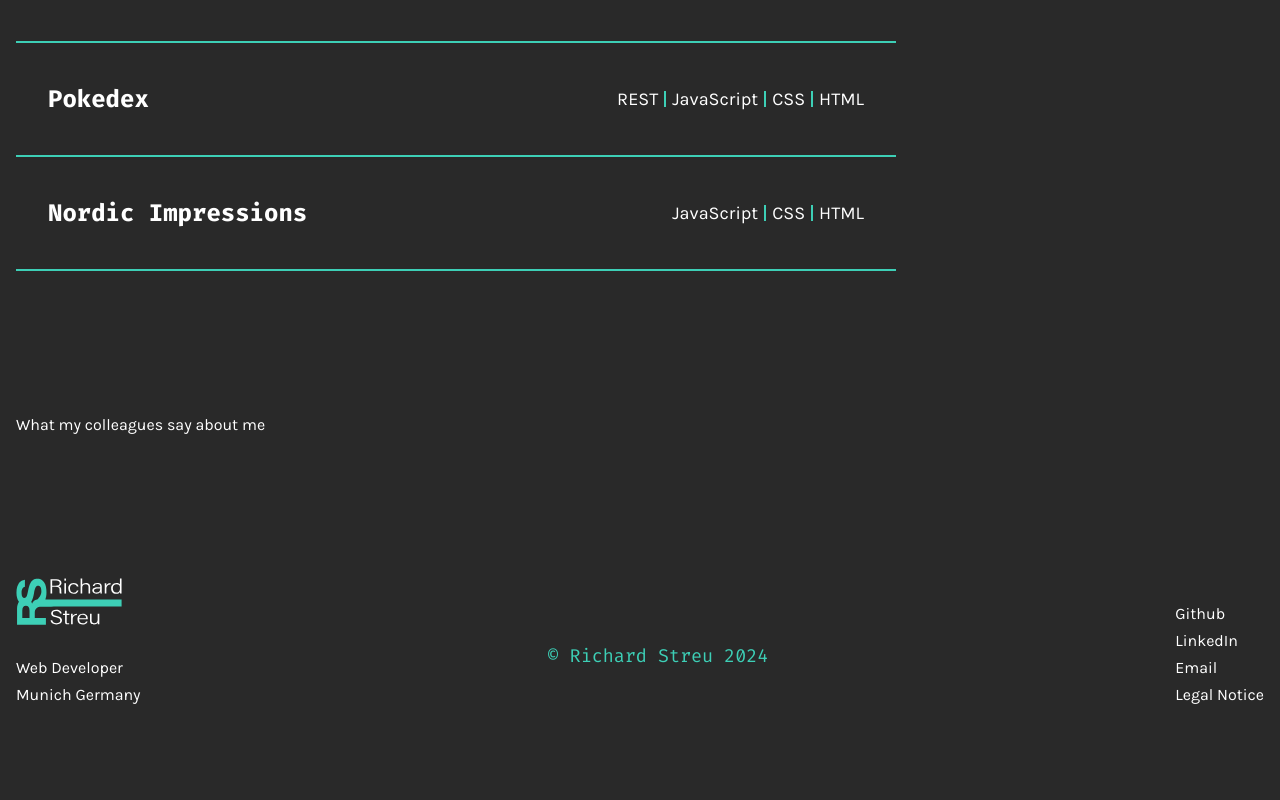
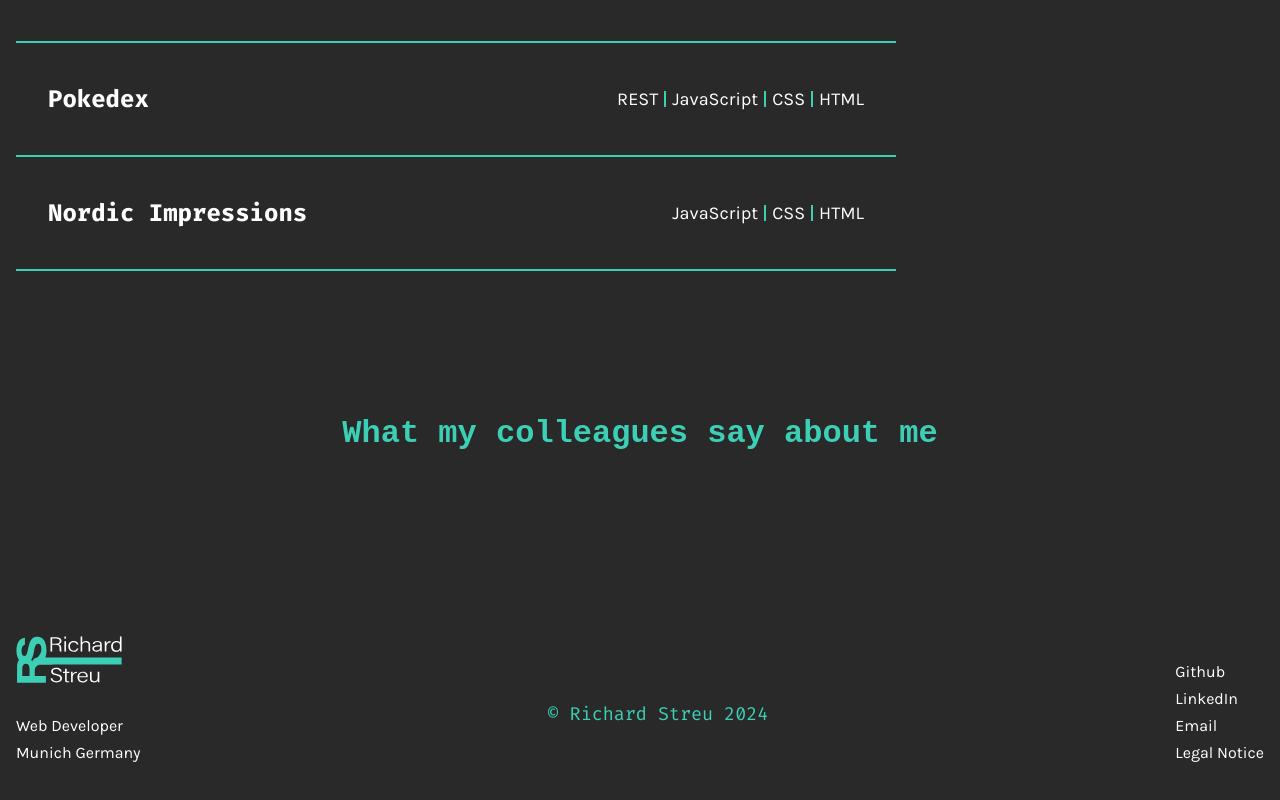
Before and after one commit to RichardStreu/portfolioAngular, an Angular app: page / in a window 1280 px wide. Shown: the part 2973-3773 px from the top of the page. Before the commit the page ends 3741 px from the top, so only its background shows below. Built offline with nearby package versions, Linux system fonts and the light colour scheme.

Commit message:
feat: update e-references component to use paragraph for headline and enhance styling

```diff
--- a/src/app/landing-page/sections/e-references/e-references.component.html
+++ b/src/app/landing-page/sections/e-references/e-references.component.html
@@ -1,5 +1,5 @@
 <section class="referenceSection">
   <div class="contentWrapper">
-    <div class="referenceHeadline">{{headlineText}}</div>
+    <p class="referenceHeadline">{{headlineText}}</p>
   </div>
 </section>
--- a/src/app/landing-page/sections/e-references/e-references.component.scss
+++ b/src/app/landing-page/sections/e-references/e-references.component.scss
@@ -1,6 +1,19 @@
+@import "../../../../styles.scss";
+
 .referenceSection {
   padding-top: 144px;
   padding-bottom: 144px;
 
+  .contentWrapper {
+
+    p {
+      font-family: "Fira Code", monospace;
+      font-size: 2rem;
+      font-weight: 700;
+      padding-bottom: 2.5rem;
+      text-align: center;
+      color: $color-highLight;
+    }
+  }
 
 }
```
